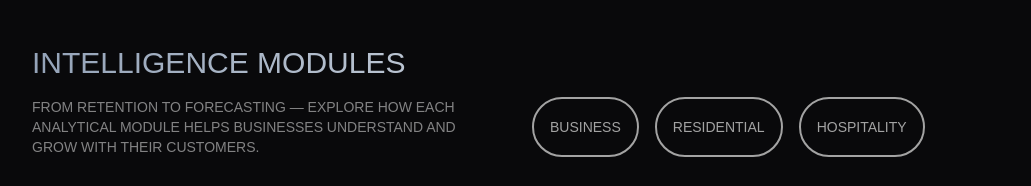
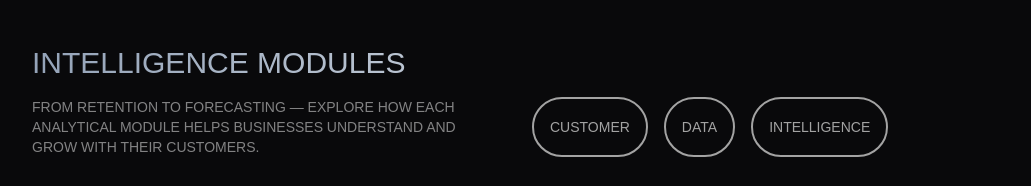
Before and after one commit to pandeakshat/customer-intelligence, an Astro site: page / in a window 1280 px wide. Shown: the part 1159-1345 px from the top of the page, without its empty margins (124-1155 px from the left). Built offline with nearby package versions, Linux system fonts and the light colour scheme; Astro itself is replaced by a stand-in of ours; grey boxes are pictures that could not be loaded.

Commit message:
Minor Fixes (Text)

```diff
--- a/src/components/sections/Portfolio.astro
+++ b/src/components/sections/Portfolio.astro
@@ -12,13 +12,13 @@ import PortfolioCard from "../utils/PortfolioCard.astro";
         </p>
         <aside class="flex flex-wrap gap-4 text-sm md:justify-items-end">
             <CheapButton>
-                business
+                customer
             </CheapButton>
             <CheapButton>
-                residential
+                data
             </CheapButton>
             <CheapButton>
-                hospitality
+                intelligence
             </CheapButton>
 
         </aside>
```
